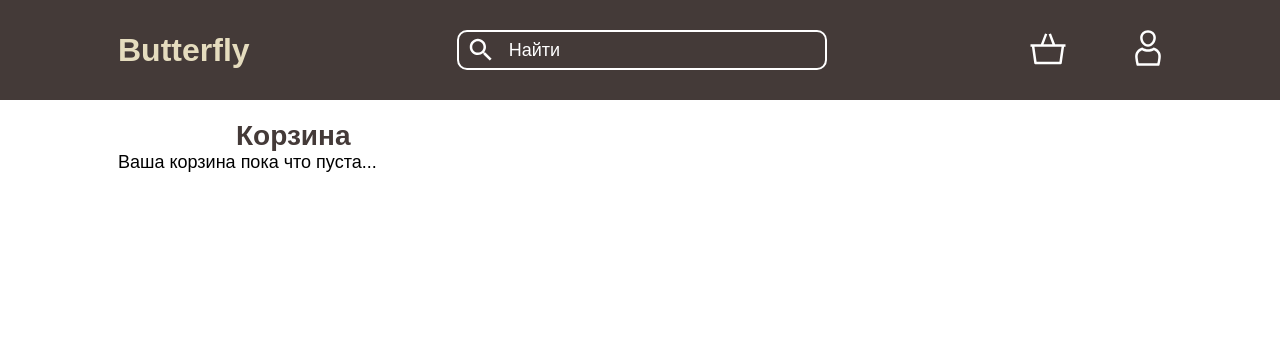
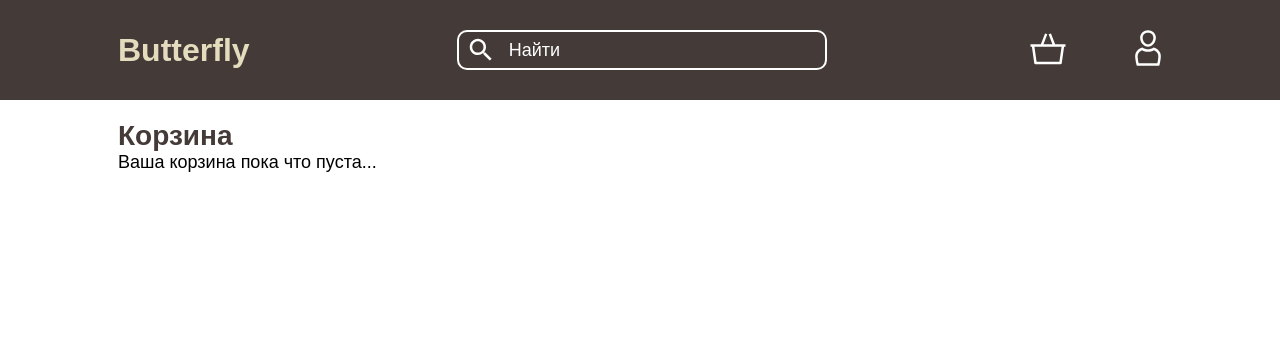
Before and after one commit to PavelGrebenshikov/butterfly, a Django app: page /cart/ in a window 1280 px wide. Shown: the top 360 px of the page. Run offline with Django 3.2, Linux system fonts and the light colour scheme; data that the repository does not hold is empty; parts of the project's set-up code (start-up, migrations or seed data) failed here and were passed over.

Commit message:
Fix block indents in the cart

```diff
--- a/butterfly/static/css/cart.css
+++ b/butterfly/static/css/cart.css
@@ -2,13 +2,12 @@
     padding: 0;
     font-size: 28px;
     color: var(--background-color);
-    margin: 20px 0 0 118px;
+    margin: 20px 0 0 0;
 }
 .cart {
     display: flex;
 }
 .cart__wrapper {
-    margin: 20px 0 0 118px;
     width: 100%;
 }
 .cart__products {
@@ -118,7 +117,6 @@
     left: 0;
     display: flex;
     flex-direction: column;
-    margin: 20px 0 0 0;
 }
 .total__box {
     display: flex;
```
